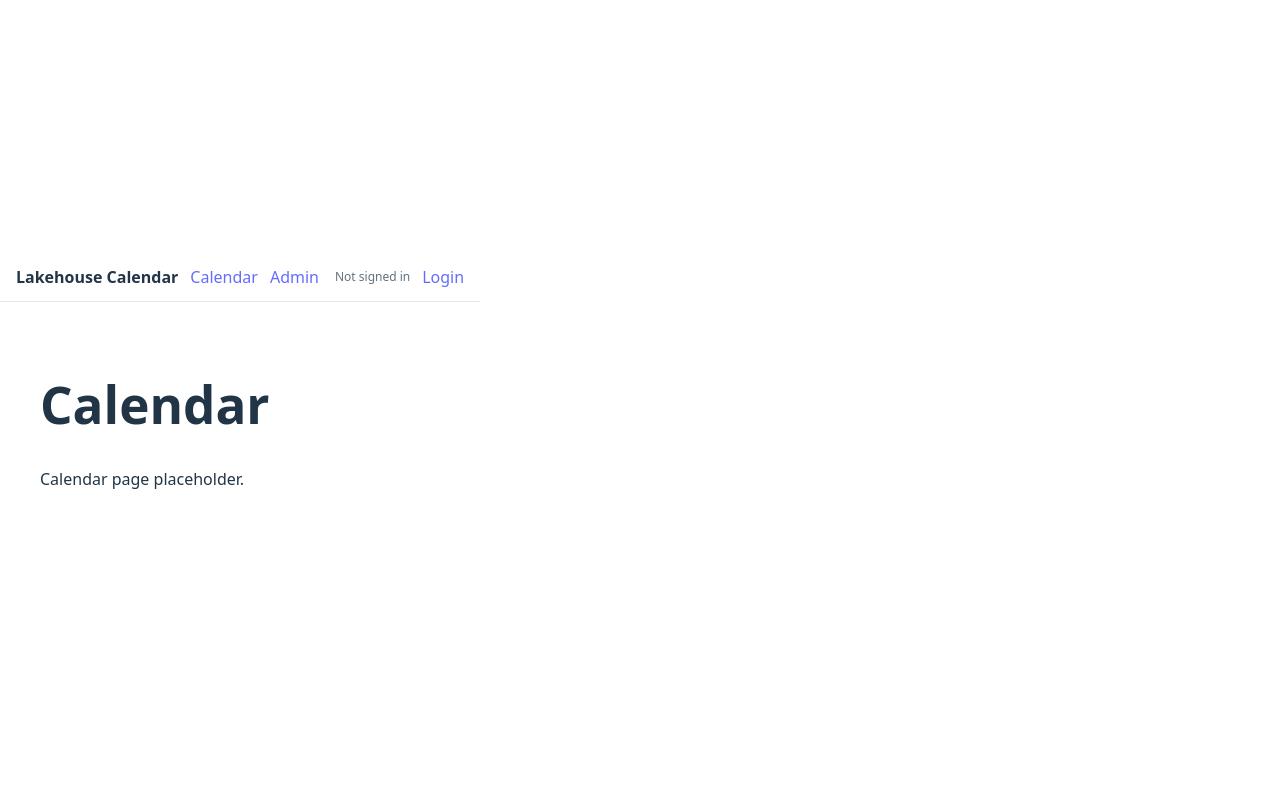
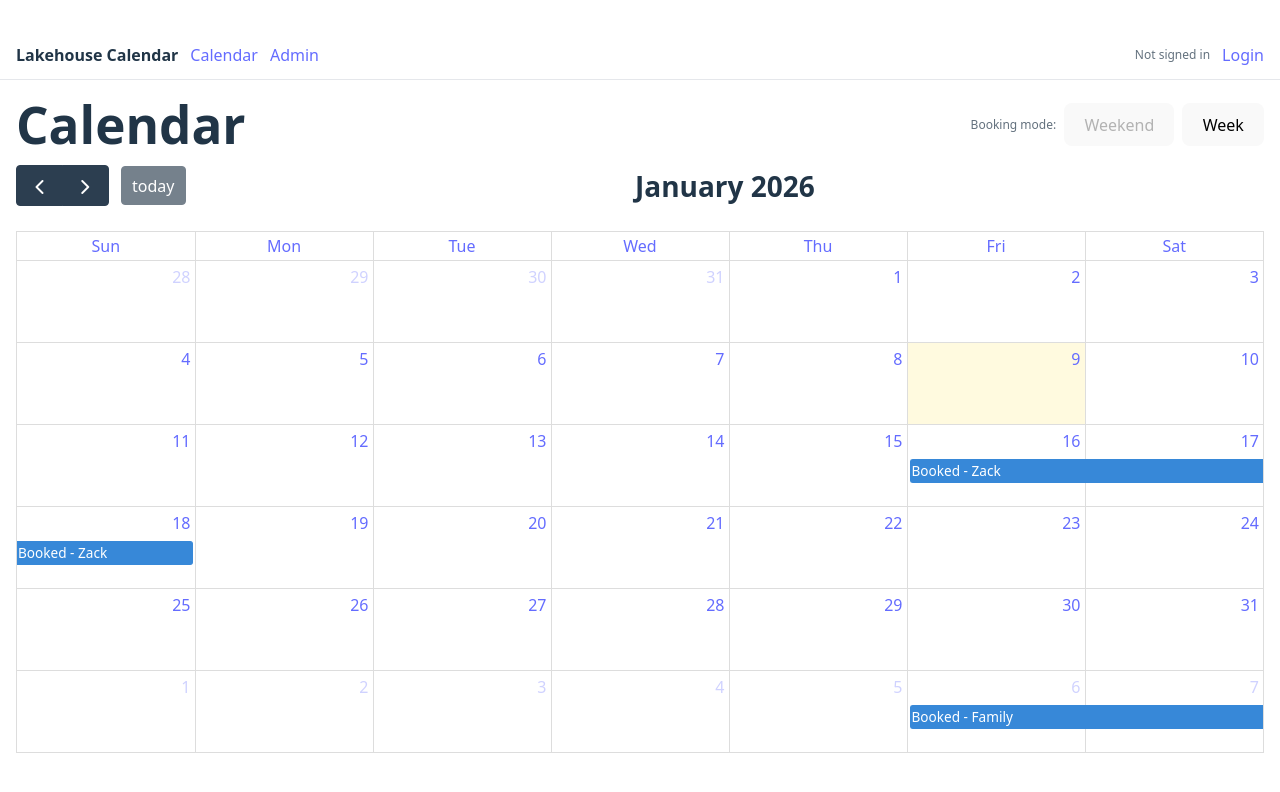
Before and after one commit to ziggybrew/lakehouse-calendar, a React (Vite) app: page /#/calendar in a window 1280 px wide. Shown: the top 792 px of the page. Built offline with nearby package versions, Linux system fonts and the light colour scheme.

Commit message:
Installing fullcalendar
Installing fullcalendar and implementing on calendar page

```diff
--- a/package.json
+++ b/package.json
@@ -12,6 +12,9 @@
     "predeploy": "npm run build"
   },
   "dependencies": {
+    "@fullcalendar/daygrid": "^6.1.20",
+    "@fullcalendar/interaction": "^6.1.20",
+    "@fullcalendar/react": "^6.1.20",
     "react": "^19.2.0",
     "react-dom": "^19.2.0",
     "react-router-dom": "^7.12.0"
--- a/src/pages/Calendar.tsx
+++ b/src/pages/Calendar.tsx
@@ -1,8 +1,153 @@
+import { useMemo, useState } from 'react'
+import FullCalendar from '@fullcalendar/react'
+import dayGridPlugin from '@fullcalendar/daygrid'
+import interactionPlugin from '@fullcalendar/interaction'
+import type { DateClickArg } from '@fullcalendar/interaction'
+
+type Booking = {
+  id: string
+  title: string
+  start: string // YYYY-MM-DD
+  end: string // YYYY-MM-DD (FullCalendar treats end as exclusive in many cases)
+}
+
+type BookingMode = 'weekend' | 'week'
+
 export default function Calendar() {
+  const [bookingMode, setBookingMode] = useState<BookingMode>('weekend')
+  const [selectedDate, setSelectedDate] = useState<string | null>(null)
+
+  const events: Booking[] = useMemo(
+    () => [
+      {
+        id: '1',
+        title: 'Booked - Zack',
+        start: '2026-01-16',
+        end: '2026-01-19',
+      },
+      {
+        id: '2',
+        title: 'Booked - Family',
+        start: '2026-02-06',
+        end: '2026-02-09',
+      },
+    ],
+    []
+  )
+
+  function onDateClick(arg: DateClickArg) {
+    // arg.dateStr is YYYY-MM-DD
+    setSelectedDate(arg.dateStr)
+  }
+
+  function closePanel() {
+    setSelectedDate(null)
+  }
+
   return (
-    <div style={{ padding: 24 }}>
-      <h1>Calendar</h1>
-      <p>Calendar page placeholder.</p>
+    <div>
+      <div style={{ display: 'flex', alignItems: 'center', gap: 12, marginBottom: 12 }}>
+        <h1 style={{ margin: 0 }}>Calendar</h1>
+
+        <div style={{ marginLeft: 'auto', display: 'flex', alignItems: 'center', gap: 8 }}>
+          <span style={{ fontSize: 12, opacity: 0.7 }}>Booking mode:</span>
+          <button
+            onClick={() => setBookingMode('weekend')}
+            disabled={bookingMode === 'weekend'}
+          >
+            Weekend
+          </button>
+          <button
+            onClick={() => setBookingMode('week')}
+            disabled={bookingMode === 'week'}
+          >
+            Week
+          </button>
+        </div>
+      </div>
+
+      <FullCalendar
+        plugins={[dayGridPlugin, interactionPlugin]}
+        initialView="dayGridMonth"
+        height="auto"
+        events={events}
+        dateClick={onDateClick}
+        headerToolbar={{
+          left: 'prev,next today',
+          center: 'title',
+          right: '',
+        }}
+      />
+
+      {selectedDate && (
+        <div
+          role="dialog"
+          aria-modal="true"
+          style={{
+            position: 'fixed',
+            inset: 0,
+            background: 'rgba(0,0,0,0.35)',
+            display: 'flex',
+            alignItems: 'center',
+            justifyContent: 'center',
+            padding: 16,
+          }}
+          onClick={closePanel}
+        >
+          <div
+            style={{
+              width: 'min(520px, 100%)',
+              background: 'white',
+              borderRadius: 12,
+              padding: 16,
+              boxShadow: '0 10px 25px rgba(0,0,0,0.2)',
+            }}
+            onClick={(e) => e.stopPropagation()}
+          >
+            <div style={{ display: 'flex', alignItems: 'center', justifyContent: 'space-between' }}>
+              <strong>New booking</strong>
+              <button onClick={closePanel}>Close</button>
+            </div>
+
+            <div style={{ marginTop: 12, fontSize: 14 }}>
+              <div>
+                <div style={{ fontSize: 12, opacity: 0.7 }}>Selected date</div>
+                <div>{selectedDate}</div>
+              </div>
+
+              <div style={{ marginTop: 12 }}>
+                <div style={{ fontSize: 12, opacity: 0.7 }}>Mode</div>
+                <div>{bookingMode === 'weekend' ? 'Weekend (Fri–Sun)' : 'Week (Mon–Sun)'}</div>
+              </div>
+
+              <div style={{ marginTop: 12 }}>
+                <div style={{ fontSize: 12, opacity: 0.7 }}>Next</div>
+                <div>
+                  For now this is a stub. Next we’ll:
+                  <ul style={{ marginTop: 8 }}>
+                    <li>Auto-calculate start/end based on weekend vs week</li>
+                    <li>Detect conflicts with existing bookings</li>
+                    <li>Add “Booked for” name + notes</li>
+                    <li>Persist to Firebase/Supabase</li>
+                  </ul>
+                </div>
+              </div>
+            </div>
+
+            <div style={{ display: 'flex', gap: 8, justifyContent: 'flex-end', marginTop: 16 }}>
+              <button onClick={closePanel}>Cancel</button>
+              <button
+                onClick={() => {
+                  alert('Stub: create booking')
+                  closePanel()
+                }}
+              >
+                Create booking (stub)
+              </button>
+            </div>
+          </div>
+        </div>
+      )}
     </div>
   )
 }
```
Also changed, not shown: 1 other file (tests, documents, lock files or other folders).
